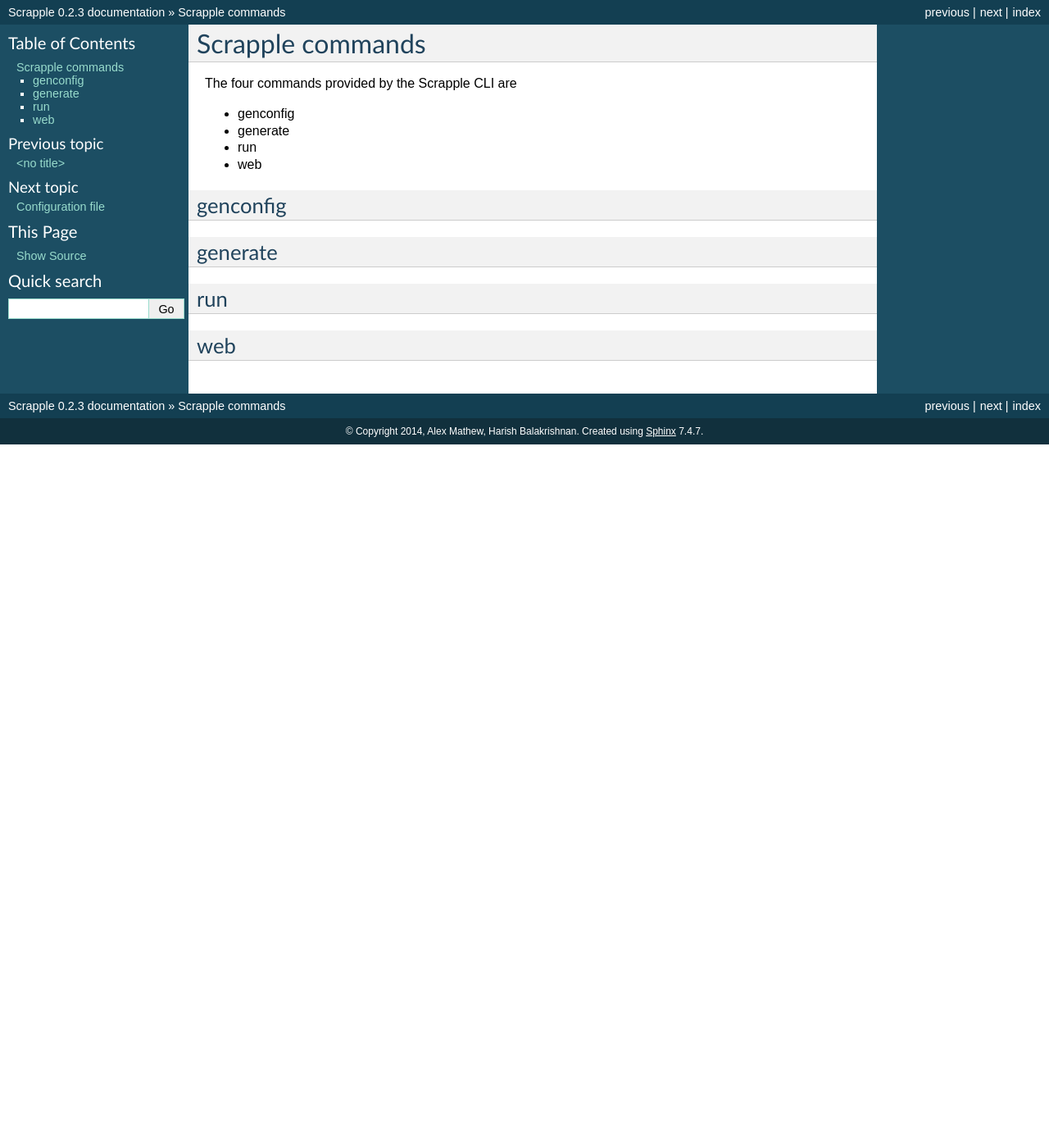
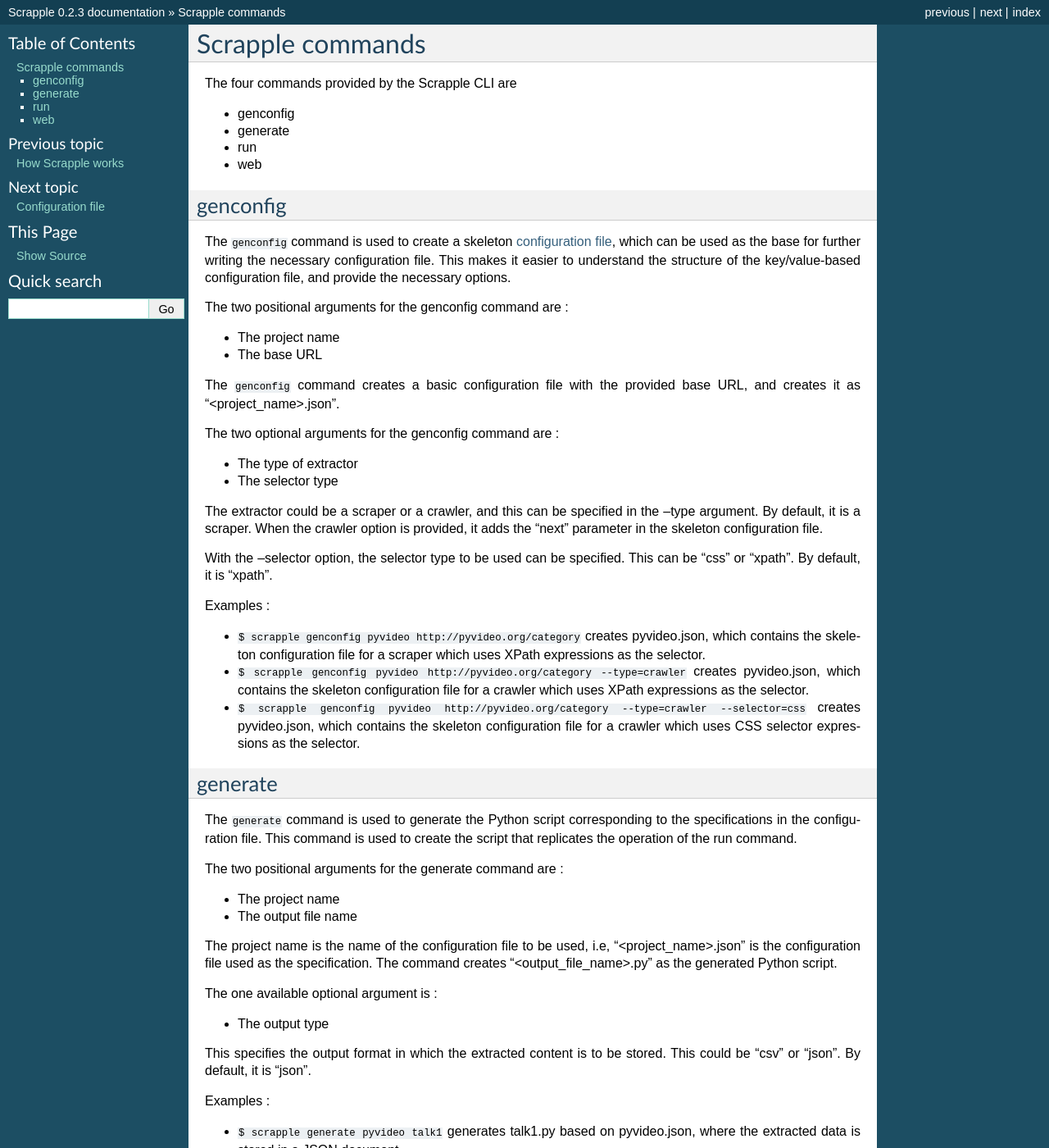
Before and after one commit to AlexMathew/scrapple, a Sphinx documentation site: the page built from docs/framework/commands.rst, in a window 1280 px wide and 1400 px high. Shown: the whole window at 82% size. Built offline with Sphinx 7.4.7, drawn with Linux system fonts in a browser that asks for light colours; some of the changed text lies outside the part shown.

Commit message:
Update docs

```diff
--- a/docs/framework/basic.rst
+++ b/docs/framework/basic.rst
@@ -0,0 +1,5 @@
+.. _framework-basic:
+
+==================
+How Scrapple works
+==================
--- a/docs/framework/commands.rst
+++ b/docs/framework/commands.rst
@@ -14,11 +14,86 @@
 genconfig
 ---------
 
+The ``genconfig`` command is used to create a skeleton :ref:`configuration file <framework-config>`, which can be used as the base for further writing the necessary configuration file. This makes it easier to understand the structure of the key/value-based configuration file, and provide the necessary options.
+
+The two positional arguments for the genconfig command are :
+
+- The project name
+- The base URL
+
+The ``genconfig`` command creates a basic configuration file with the provided base URL, and creates it as "<project_name>.json".
+
+The two optional arguments for the genconfig command are :
+
+- The type of extractor
+- The selector type
+
+The extractor could be a scraper or a crawler, and this can be specified in the --type argument. By default, it is a scraper. When the crawler option is provided, it adds the "next" parameter in the skeleton configuration file.
+
+With the --selector option, the selector type to be used can be specified. This can be "css" or "xpath". By default, it is "xpath".
+
+Examples :
+
+- ``$ scrapple genconfig pyvideo http://pyvideo.org/category`` creates pyvideo.json, which contains the skeleton configuration file for a scraper which uses XPath expressions as the selector.
+- ``$ scrapple genconfig pyvideo http://pyvideo.org/category --type=crawler`` creates pyvideo.json, which contains the skeleton configuration file for a crawler which uses XPath expressions as the selector.
+- ``$ scrapple genconfig pyvideo http://pyvideo.org/category --type=crawler --selector=css`` creates pyvideo.json, which contains the skeleton configuration file for a crawler which uses CSS selector expressions as the selector.
+
+
 generate
 --------
+
+The ``generate`` command is used to generate the Python script corresponding to the specifications in the configuration file. This command is used to create the script that replicates the operation of the run command.
+
+The two positional arguments for the generate command are :
+
+- The project name
+- The output file name
+
+The project name is the name of the configuration file to be used, i.e, "<project_name>.json" is the configuration file used as the specification. The command creates "<output_file_name>.py" as the generated Python script.
+
+The one available optional argument is :
+
+- The output type
+
+This specifies the output format in which the extracted content is to be stored. This could be "csv" or "json". By default, it is "json".
+
+Examples :
+
+- ``$ scrapple generate pyvideo talk1`` generates talk1.py based on pyvideo.json, where the extracted data is stored in a JSON document.
+- ``$ scrapple generate pyvideo talk1 --output_type=csv`` generates talk1.py based on pyvideo.json, where the extracted data is stored in a CSV document.
+
 
 run
 ---
 
+The ``run`` command is used to run the extractor corresponding to the specifications in the configuration file. This command runs the extractors and stores the extracted content for later use.
+
+The two positional arguments for the generate command are :
+
+- The project name
+- The output file name
+
+The project name is the name of the configuration file to be used, i.e, "<project_name>.json" is the configuration file used as the specification. The command creates "<output_file_name>.json" or "<output_file_name>.csv" which contains the extracted content.
+
+The one available optional argument is :
+
+- The output type
+
+This specifies the output format in which the extracted content is to be stored. This could be "csv" or "json". By default, it is "json".
+
+Examples :
+
+- ``$ scrapple run pyvideo talk1`` runs the extractor based on pyvideo.json, and stores the extracted content in talk1.json.
+- ``$ scrapple run pyvideo talk1 --output_type=csv`` runs the extractor based on pyvideo.json, and stores the extracted content in talk1.csv.
+
+
 web
 ---
+
+The ``web`` command is an added feature, to make it easier to edit the configuration file. It provides a web interface, which contains a form where the configuration file can be filled. It currently supports only editing configuration files for scrapers. Future work includes support for editing configuration files for link crawlers.
+
+The web interface can be opened with the command
+
+``$ scrapple web``
+
+This starts a Flask web app, which opens on port 5000 on the localhost.
--- a/docs/framework/config.rst
+++ b/docs/framework/config.rst
@@ -3,3 +3,5 @@
 ==================
 Configuration file
 ==================
+
+The configuration file is the basic specification of the extractor required.
```
